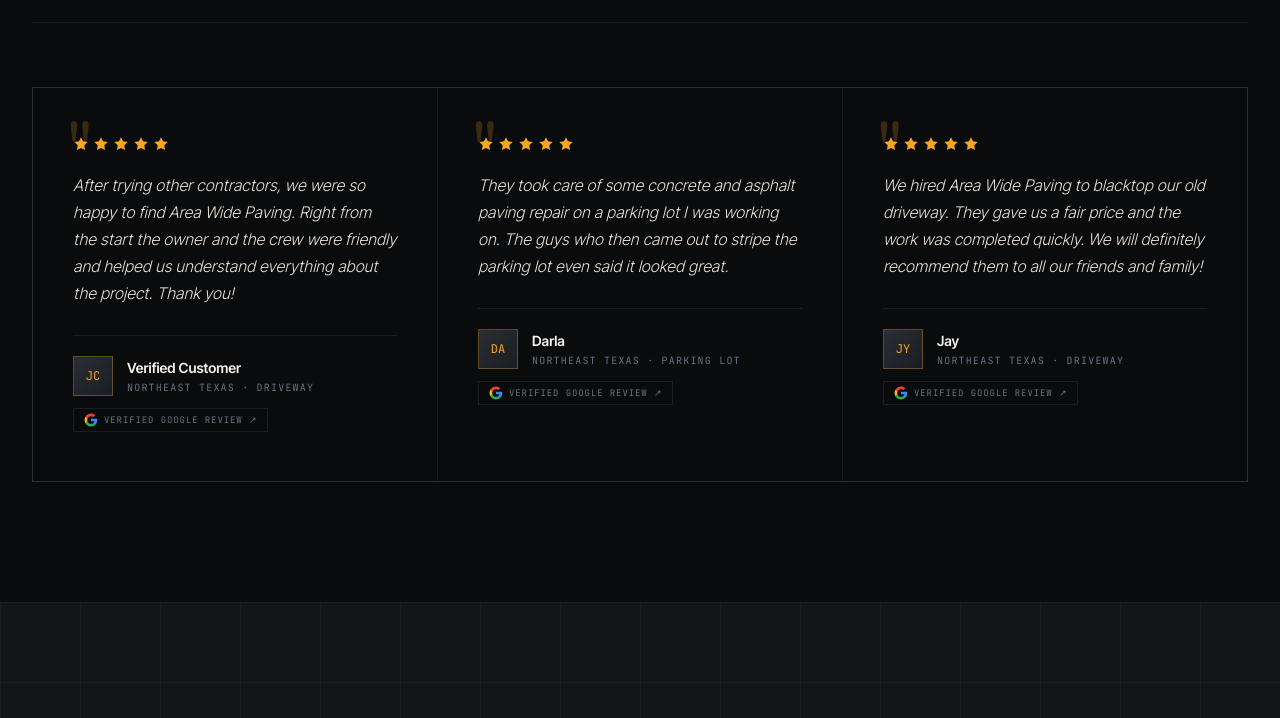
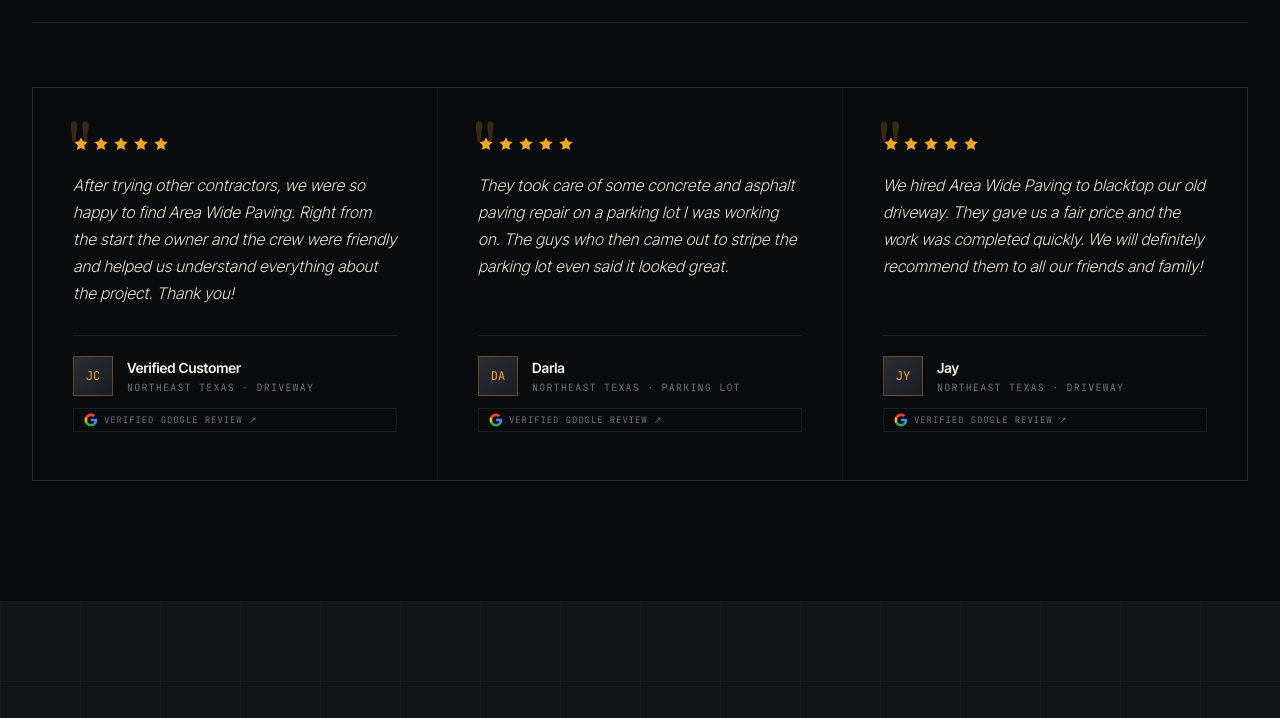
Before and after one commit to Founditmarketing/area-wide, a plain HTML site: page index.html in a window 1280 px wide. Shown: the part 3224-3942 px from the top of the page. Drawn offline with Linux system fonts and the light colour scheme.

Commit message:
polish: equal-height testimonial cards, Google rating in footer bottom, flex column layout

```diff
--- a/index.html
+++ b/index.html
@@ -1451,6 +1451,8 @@ img { max-width: 100%; display: block; }
   background: var(--ink);
   padding: 48px 40px;
   position: relative;
+  display: flex;
+  flex-direction: column;
 }
 .testimonial::before {
   content: '"';
@@ -1475,6 +1477,7 @@ img { max-width: 100%; display: block; }
   font-weight: 300;
   margin-bottom: 28px;
   font-style: italic;
+  flex: 1;
 }
 .testimonial-author {
   display: flex; align-items: center; gap: 14px;
@@ -2899,7 +2902,7 @@ img { max-width: 100%; display: block; }
     </div>
     <div class="footer-bottom">
       <div>© 2026 Area Wide Paving · Paul Pogue · Sulphur Springs, TX</div>
-      <div>Fully Insured · Bonded · Licensed</div>
+      <div>Fully Insured · Bonded · Licensed · 4.9★ Google (47 reviews)</div>
     </div>
   </div>
 </footer>
```
